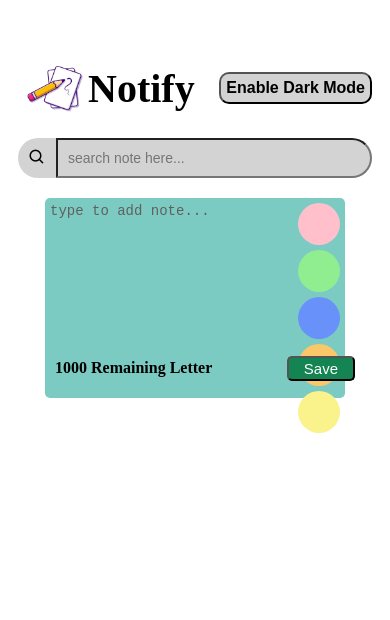
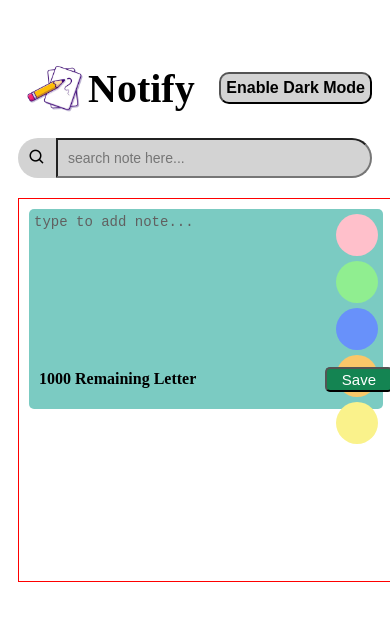
Before and after one commit to Lucky-Code-01/Notenation, a React (Create React App) app: page / in a window 390 px wide. Shown: the top 620 px of the page. Built offline with nearby package versions, Linux system fonts and the light colour scheme.

Commit message:
size changes

```diff
--- a/src/App.js
+++ b/src/App.js
@@ -2,7 +2,6 @@
 import './App.css';
 import Notes from './Component/Notes/Notes';
 function App() {
-
   return (
     <div className='main-container'>
       <Notes/>
--- a/src/Component/Notes/Notes.css
+++ b/src/Component/Notes/Notes.css
@@ -84,6 +84,8 @@
     flex-wrap: wrap;
     justify-content: space-around;
     margin-top: 2rem;
+    border: 1px solid red;
+    padding: 1rem;
 }
 
 .note_box{
@@ -209,8 +211,12 @@
     }
 }
 
+@media (max-width : 460px){
+    .note_box{
+        width: 100%;
+        font-size: 1.6rem;
+    }
 
-@media (max-width : 400px){
     .darkmode{
         padding: 0.5rem;
         font-size: 1.6rem;
```
